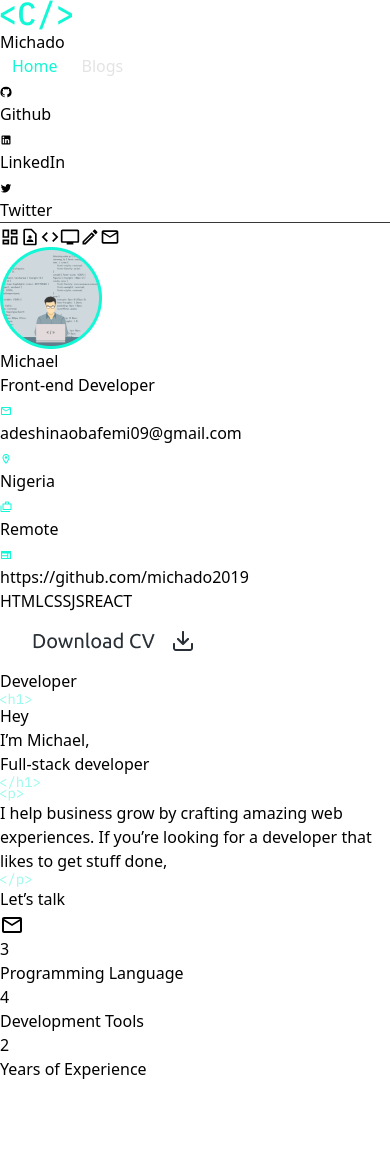
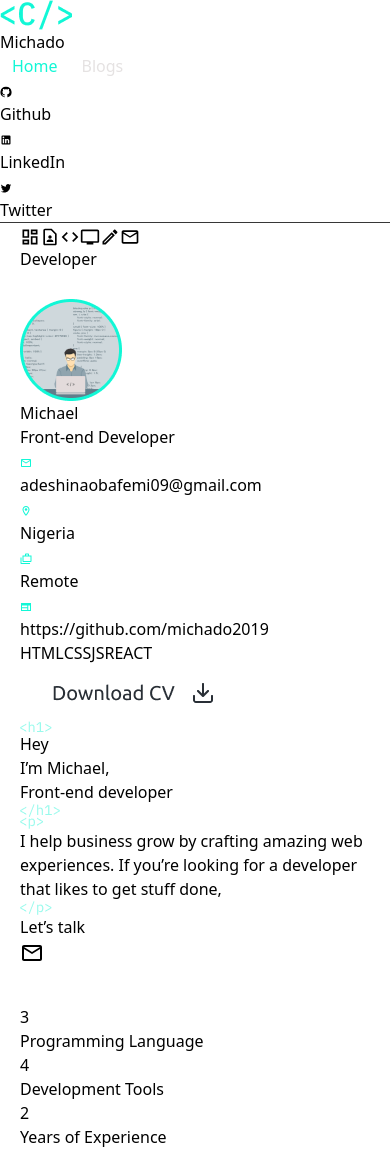
Before and after one commit to michado2019/portfolio, a React (Vite) app: page / in a window 390 px wide. Before the commit the page ends 1081 px from the top, so only its background shows below. Built offline with nearby package versions, Linux system fonts and the light colour scheme.

Commit message:
style: Hero section of the home page style and media queries

```diff
--- a/src/components/pages/home/hero/Hero.css
+++ b/src/components/pages/home/hero/Hero.css
@@ -12,3 +12,49 @@
   width: 20px !important;
   height: 20px !important;
 }
+.dev {
+  display: none;
+}
+@media (max-width: 1100px) {
+  .hero-wrapper {
+    padding: 0 64px !important;
+  }
+  .hero-flex1 {
+    flex-direction: column;
+    align-items: center !important;
+    justify-content: center;
+  }
+  .dev {
+    display: block;
+  }
+  .dev1 {
+    margin-top: 28px !important;
+    margin-right: 0 !important;
+    padding: inherit 20px;
+  }
+  .dev2 {
+    display: none;
+  }
+}
+@media (max-width: 670px) {
+  .hero-wrapper {
+    padding: 0 20px !important;
+  }
+}
+@media (max-width: 575px) {
+  .hero-wrapper {
+    padding: 0 20px !important;
+  }
+  .dev3 {
+    flex-direction: column;
+    align-items: center !important;
+    justify-content: center !important;
+  }
+  .talk{
+    margin-right: 0;
+  }
+  .experience {
+    margin-left: 0 !important;
+    margin-top: 40px;
+  }
+}
--- a/src/components/pages/home/hero/Hero.tsx
+++ b/src/components/pages/home/hero/Hero.tsx
@@ -35,7 +35,7 @@ const Hero = () => {
     },
   ];
   return (
-    <div className="relative bg-[#292F36] pt-7 px-32 h-[100vh]">
+    <div className="relative bg-[#292F36] pt-7 px-32 h-fit hero-wrapper pb-14">
       <div className="absolute top-8 left-5 flex flex-col py-2 px-3 items-center justify-center bg-[#1A1E23] border-[1px] border-[#e5e2e2] rounded-[24px]">
         <a href="">
           <DashboardOutlined className="text-[#e5e2e2] my-2 hero-mui" />
@@ -57,8 +57,9 @@ const Hero = () => {
         </a>
       </div>
       <div className="flex flex-col justify-between">
-        <div className="flex items-start">
-          <div className="px-3 mr-16 mt-28 pb-7 pt-4 flex flex-col justify-between border-[2px] border-[#fff] rounded-tl-[120px] rounded-br-[120px]">
+        <div className="flex items-start hero-flex1">
+          <h1 className="text-[#98FAEC] text-[48px] dev">Developer</h1>
+          <div className="dev-info px-3 mr-16 mt-28 pb-7 pt-4 flex flex-col justify-between border-[2px] border-[#fff] rounded-tl-[120px] rounded-br-[120px] dev1">
             <div className="">
               <div className="flex flex-col items-center justify-between">
                 <img
@@ -113,8 +114,8 @@ const Hero = () => {
             </div>
           </div>
           <div className="flex flex-col items-start justify-between">
-            <h1 className="text-[#98FAEC] text-[48px]">Developer</h1>
-            <div className="flex items-start justify-between mt-12">
+            <h1 className="text-[#98FAEC] text-[48px] dev2">Developer</h1>
+            <div className="flex items-start justify-between mt-12 dev3">
               <div className="flex flex-col flex-start">
                 <div className="flex flex-col flex-start">
                   <img src={tag1} alt="img" className="w-6 h-2" />
@@ -129,7 +130,7 @@ const Hero = () => {
                       </span>
                       <br />
                       <span className="text-white text-[32px]">
-                        Full-stack developer
+                        Front-end developer
                       </span>
                     </h1>
                   </div>
@@ -144,23 +145,23 @@ const Hero = () => {
                   <img src={tag4} alt="img" className="w-6 h-2" />
                 </div>
                 <div className="flex items-center">
-                  <h2 className="text-[#12f7d6] text-[28px] mr-3">
+                  <h2 className="text-[#12f7d6] text-[28px] mr-3 talk">
                     Let’s talk
                   </h2>
                   <EmailOutlined className="text-[#12f7d6] my-2 talk-mui p-1 bg-[#8b8b8b] rounded-full" />
                 </div>
               </div>
-              <div className="bg-[#1A1E23] rounded-[56px] p-4 ml-16">
+              <div className="bg-[#1A1E23] rounded-[56px] p-4 ml-16 experience">
                 {exp.map((each) => {
                   return (
                     <div
                       key={each.id}
-                      className="flex items-center mb-3 pt-4 pb-2"
+                      className="flex items-center mb-3 pt-7 pb-5"
                     >
                       <h2 className="text-[#12f7d6] text-[24px] mr-3">
                         {each.number}
                       </h2>
-                      <p className="text-[#c2c2c2] text-[12px]">{each.label}</p>
+                      <p className="text-[#c2c2c2] text-[14px]">{each.label}</p>
                     </div>
                   );
                 })}
```
